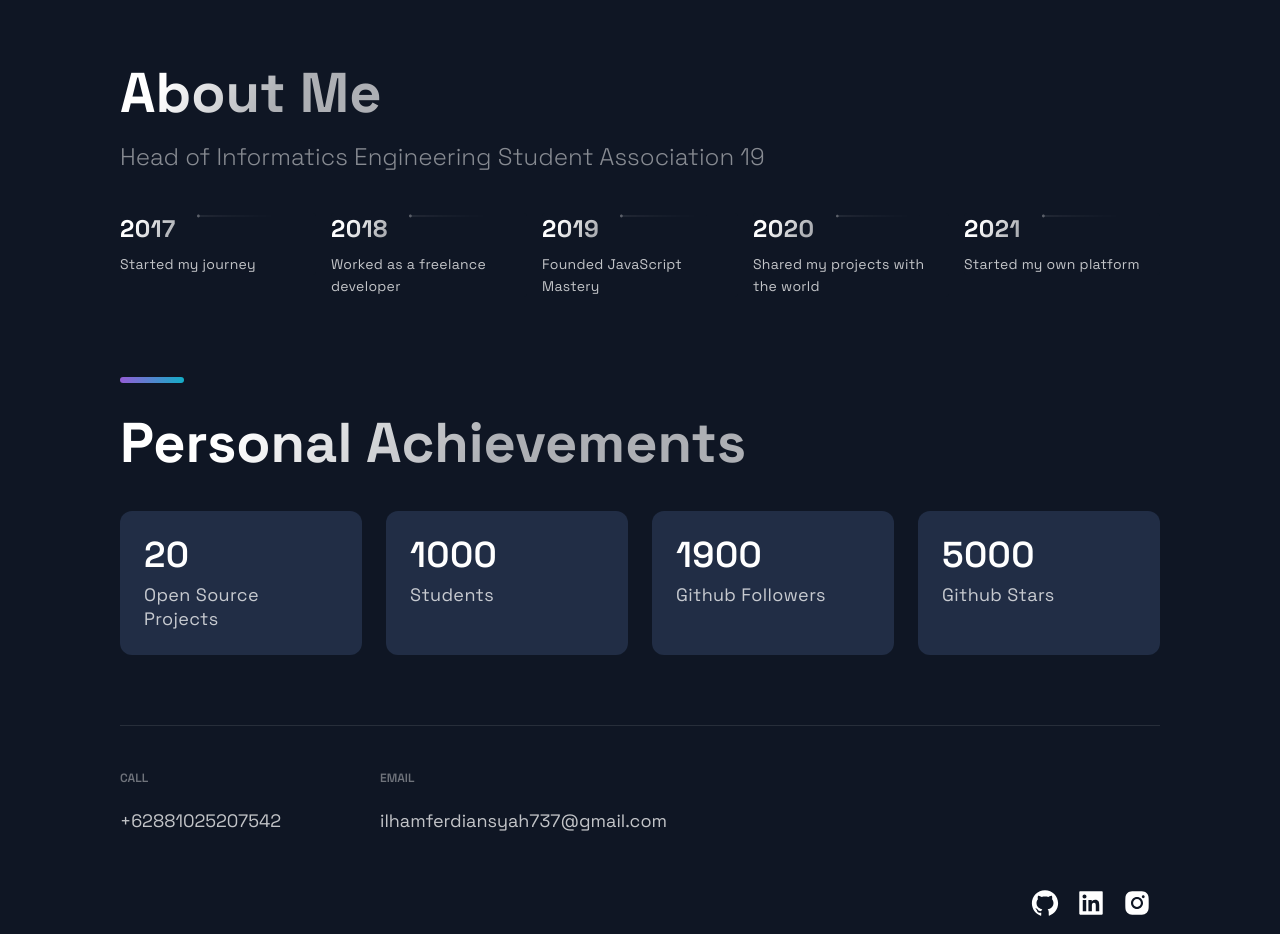
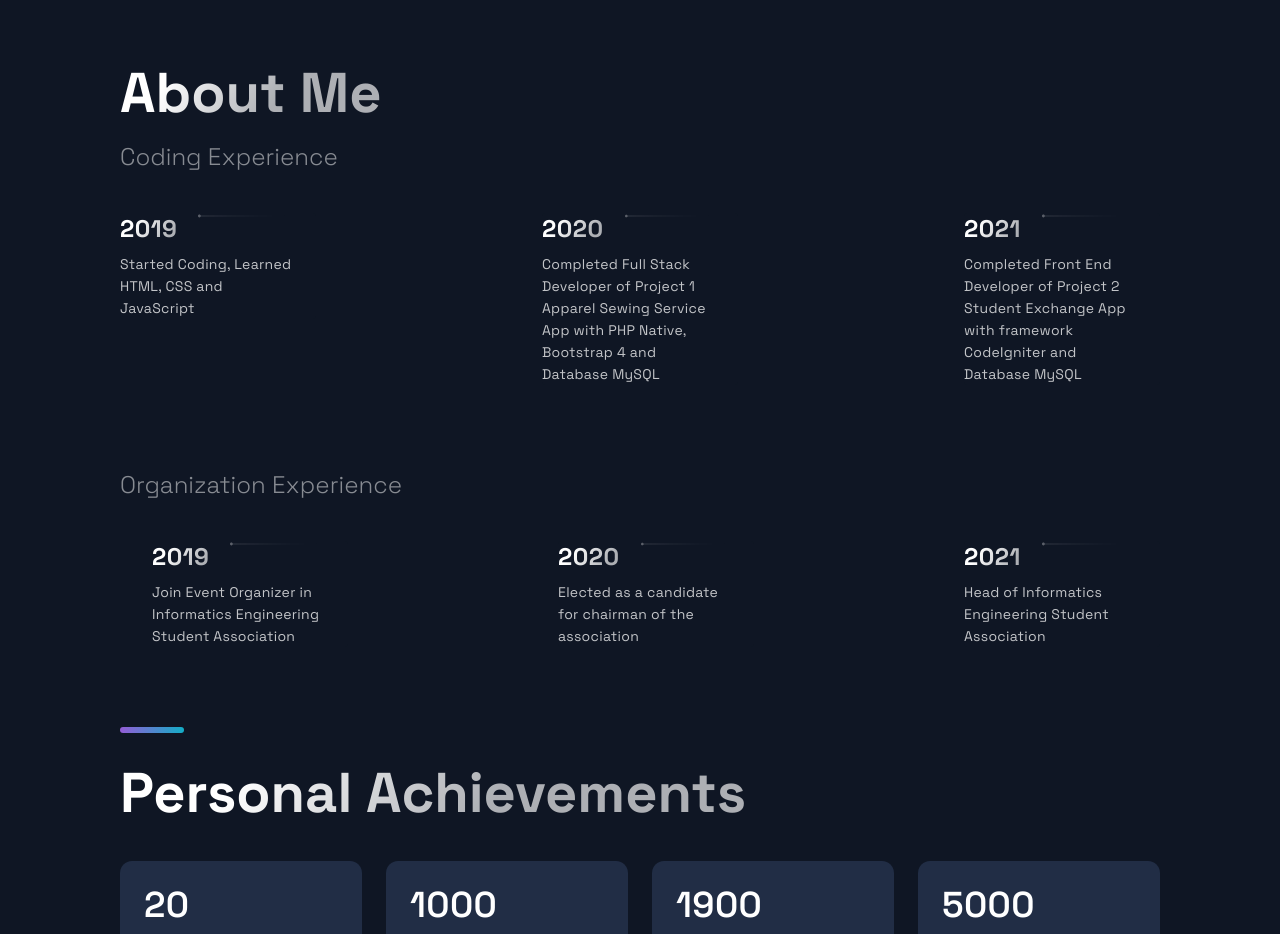
Before and after one commit to Muhammad-Ilham-Ferdiansyah/website-portfolio, a Next.js app: page / in a window 1280 px wide. Shown: the part 2180-3114 px from the top of the page. Built offline with nearby package versions, Linux system fonts and the light colour scheme.

Commit message:
Update Section About Me

```diff
--- a/src/components/TimeLine/TimeLine.js
+++ b/src/components/TimeLine/TimeLine.js
@@ -2,9 +2,10 @@ import React, { useState, useRef, useEffect } from 'react';
 
 import { CarouselButton, CarouselButtonDot, CarouselButtons, CarouselContainer, CarouselItem, CarouselItemImg, CarouselItemText, CarouselItemTitle, CarouselMobileScrollNode } from './TimeLineStyles';
 import { Section, SectionDivider, SectionText, SectionTitle } from '../../styles/GlobalComponents';
-import { TimeLineData } from '../../constants/constants';
+import { TimeLineData, TimeLineDataOrganization } from '../../constants/constants';
 
 const TOTAL_CAROUSEL_COUNT = TimeLineData.length;
+const TOTAL_CAROUSEL_COUNT2 = TimeLineDataOrganization.length;
 
 const Timeline = () => {
   const [activeItem, setActiveItem] = useState(0);
@@ -45,7 +46,7 @@ const Timeline = () => {
   return (
     <Section id="about">
       <SectionTitle>About Me</SectionTitle>
-      <SectionText>Head of Informatics Engineering Student Association 19</SectionText>
+      <SectionText>Coding Experience</SectionText>
       <CarouselContainer ref={carouselRef} onScroll={handleScroll}>
         <>
         {TimeLineData.map((item, index) => (
@@ -110,6 +111,71 @@ const Timeline = () => {
           </CarouselButton>
         ))}
       </CarouselButtons>
+      <SectionText>Organization Experience</SectionText>
+      <CarouselContainer ref={carouselRef} onScroll={handleScroll}>
+        <>
+        {TimeLineDataOrganization.map((item, index) => (
+          <CarouselMobileScrollNode key={index} final={index === TOTAL_CAROUSEL_COUNT2 - 1}>
+            <CarouselItem
+              index={index}
+              id={`carousel__item-${index}`}
+              active={activeItem}
+              onClick={(e) => handleClick(e, index)}
+              >
+            <CarouselItemTitle>
+              {item.year}
+              <CarouselItemImg
+                    width="208"
+                    height="6"
+                    viewBox="0 0 208 6"
+                    fill="none"
+                    xmlns="http://www.w3.org/2000/svg">
+                    <path
+                      fill-rule="evenodd"
+                      clip-rule="evenodd"
+                      d="M2.5 5.5C3.88071 5.5 5 4.38071 5 3V3.5L208 3.50002V2.50002L5 2.5V3C5 1.61929 3.88071 0.5 2.5 0.5C1.11929 0.5 0 1.61929 0 3C0 4.38071 1.11929 5.5 2.5 5.5Z"
+                      fill="url(#paint0_linear)"
+                      fill-opacity="0.33"
+                    />
+                    <defs>
+                      <linearGradient
+                        id="paint0_linear"
+                        x1="-4.30412e-10"
+                        y1="0.5"
+                        x2="208"
+                        y2="0.500295"
+                        gradientUnits="userSpaceOnUse">
+                        <stop stop-color="white" />
+                        <stop
+                          offset="0.79478"
+                          stop-color="white"
+                          stop-opacity="0"
+                        />
+                      </linearGradient>
+                    </defs>
+                  </CarouselItemImg>
+            </CarouselItemTitle>
+            <CarouselItemText>
+              {item.text}
+            </CarouselItemText>
+            </CarouselItem>
+          </CarouselMobileScrollNode>
+        ))}
+        </>
+      </CarouselContainer>
+      <CarouselButtons>
+        {TimeLineDataOrganization.map((item, index) => (
+          <CarouselButton
+          key={index}
+          index={index}
+          active={activeItem}
+          onClick={(e) => handleClick(e, index)}
+          type="button"
+          >
+            <CarouselButtonDot active={activeItem}></CarouselButtonDot>
+          </CarouselButton>
+        ))}
+      </CarouselButtons>
       <SectionDivider/>
     </Section>
   );
--- a/src/constants/constants.js
+++ b/src/constants/constants.js
@@ -18,9 +18,12 @@ export const projects = [
 ];
 
 export const TimeLineData = [
-  { year: 2017, text: 'Started my journey', },
-  { year: 2018, text: 'Worked as a freelance developer', },
-  { year: 2019, text: 'Founded JavaScript Mastery', },
-  { year: 2020, text: 'Shared my projects with the world', },
-  { year: 2021, text: 'Started my own platform', },
+  { year: 2019, text: 'Started Coding, Learned HTML, CSS and JavaScript', },
+  { year: 2020, text: 'Completed Full Stack Developer of Project 1 Apparel Sewing Service App with PHP Native, Bootstrap 4 and Database MySQL', },
+  { year: 2021, text: 'Completed Front End Developer of Project 2 Student Exchange App with framework CodeIgniter and Database MySQL', },
 ];
+export const TimeLineDataOrganization = [
+  { year: 2019, text: 'Join Event Organizer in Informatics Engineering Student Association', },
+  { year: 2020, text: 'Elected as a candidate for chairman of the association', },
+  { year: 2021, text: 'Head of Informatics Engineering Student Association', },
+];
```
